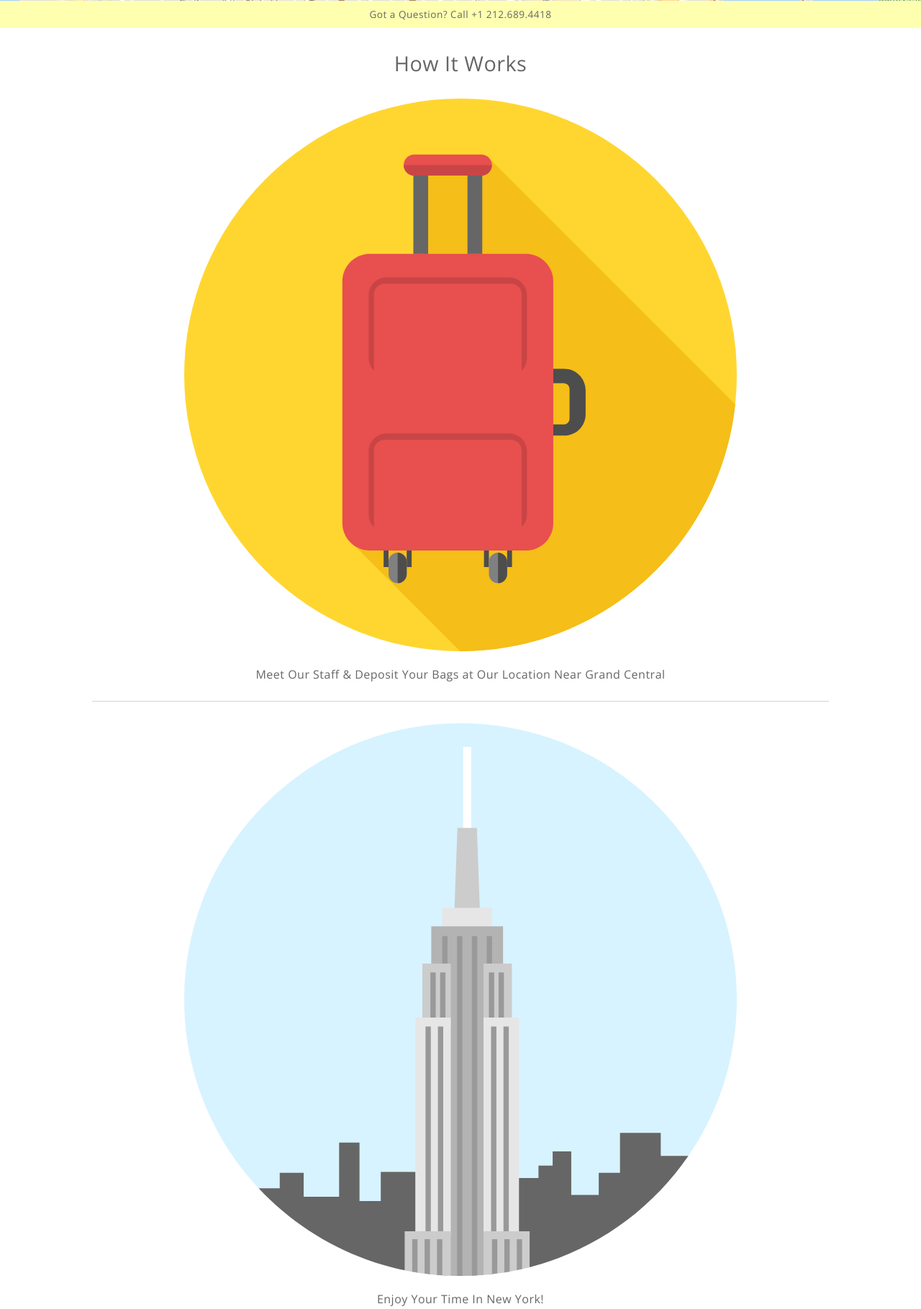
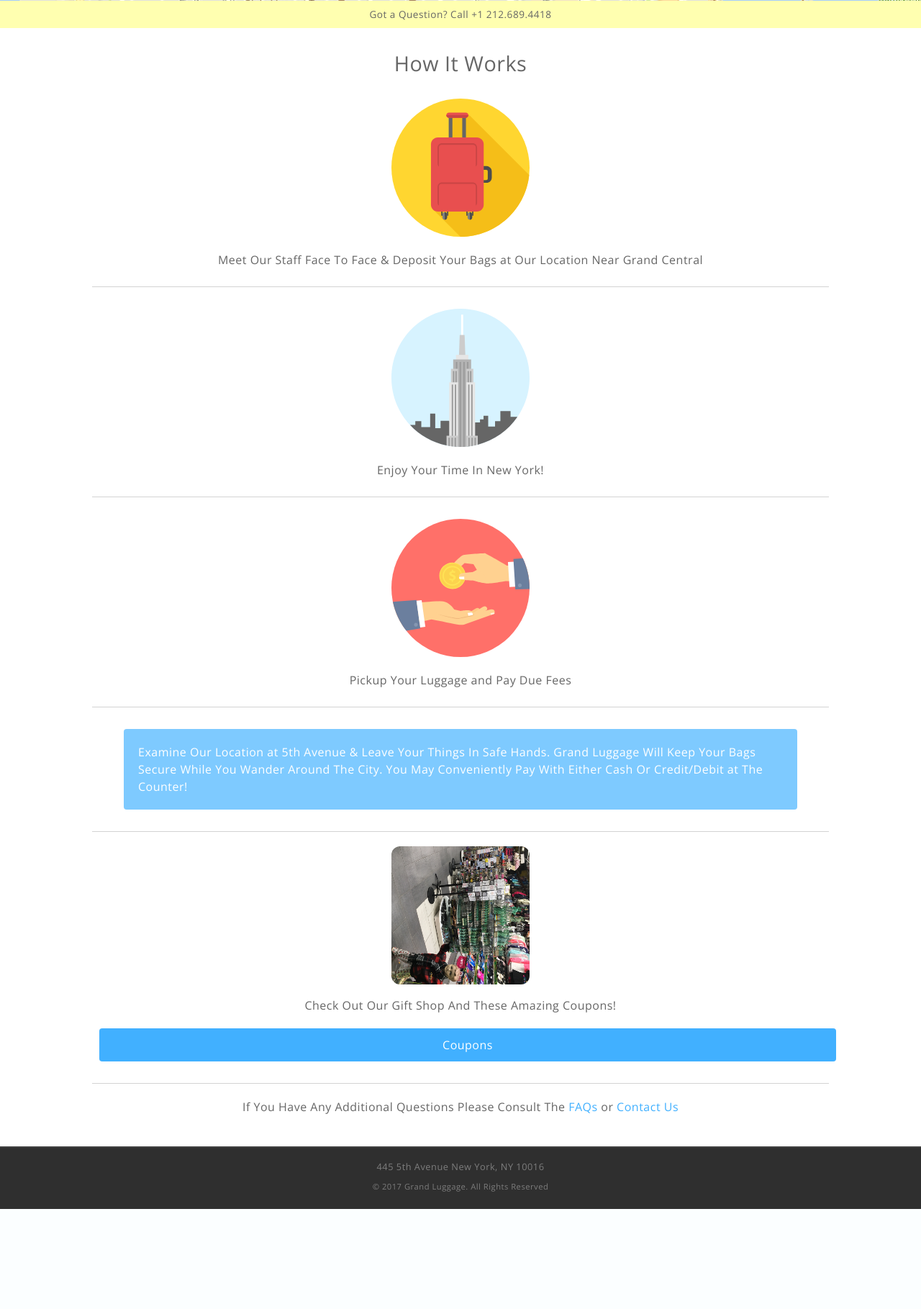
Before and after one commit to M-Yusuf/grandCentralStorage, a Flask app: page / in a window 1280 px wide. Shown: the part 529-2348 px from the top of the page at 72% size. After the commit the page ends 2209 px from the top, so only its background shows below. Run offline with Flask 2, Linux system fonts and the light colour scheme; some libraries are stand-ins or nearby versions.

Commit message:
Additions

```diff
--- a/app.py
+++ b/app.py
@@ -17,6 +17,10 @@ def pricing():
 def location():
     return render_template("location.html")
 
+@app.route("/coupons")
+def coupons():
+    return render_template("coupons.html")
+
 @app.route("/faqs")
 def faqs():
     return render_template("faqs.html")
@@ -35,3 +39,12 @@ def page_not_found(e):
 
 if __name__ == "__main__":
     app.run(debug=True,host='0.0.0.0', port=4000)
+
+# Shwartz Storage
+# Faqs
+# Location
+# Pricing
+# Responsive
+# Wording
+# Header
+# Footer
--- a/static/css/main.css
+++ b/static/css/main.css
@@ -70,6 +70,7 @@ input[type="search"]::-webkit-search-results-decoration { display: none; }
   background: #5f97ff;
   width: 100%;
   position: fixed;
+  z-index: 999;
 }
 
 /*___  Banner  ___*/
@@ -321,7 +322,7 @@ input[type="search"]::-webkit-search-results-decoration { display: none; }
 }
 
 .home-content-section-3 div img {
-  width: 60%;
+  width: 192px;
   margin: auto;
 }
 
@@ -349,9 +350,54 @@ input[type="search"]::-webkit-search-results-decoration { display: none; }
   line-height: 1.5;
 }
 
-/*___  Section 5  ___*/
+/*___  Section 6  ___*/
 
 .home-content-section-5 {
+  text-align: center;
+  width: 80%;
+  margin: 30px auto;
+  padding-top: 20px;
+  border-top: 1px solid #d3d3d3;
+}
+
+.home-content-section-5 img {
+  border-radius: 12px;
+  width: 192px;
+  height: 192px;
+  -ms-transform: rotate(90deg); /* IE 9 */
+  -webkit-transform: rotate(90deg); /* Chrome, Safari, Opera */
+  transform: rotate(90deg);
+  margin-bottom: 15px;
+}
+
+.home-content-section-5 p {
+  font-size: 1rem;
+  line-height: 1.5;
+  margin-bottom: 20px;
+}
+
+.home-content-section-5 a {
+  width: 100%;
+  padding: 15px 0;
+  border-radius: 4px;
+  background: #000;
+  display: inline-block;
+  margin: 0 10px;
+  background: #41b0ff;
+  color: #fff;
+}
+
+.home-content-section-5 a:hover {
+  background: #3696da;
+  -webkit-transition: .25s ease-in-out;
+  -moz-transition: .25s ease-in-out;
+  -0-transition: .25s ease-in-out;
+  transition: .25s ease-in-out;
+}
+
+/*___  Section 6  ___*/
+
+.home-content-section-6 {
   text-align: center;
   width: 80%;
   margin: 0 auto 130px auto;
@@ -359,15 +405,15 @@ input[type="search"]::-webkit-search-results-decoration { display: none; }
   border-top: 1px solid #d3d3d3;
 }
 
-.home-content-section-5 p {
+.home-content-section-6 p {
   line-height: 1.5;
 }
 
-.home-content-section-5 a {
+.home-content-section-6 a {
   color: #41b0ff;
 }
 
-.home-content-section-5 a:hover {
+.home-content-section-6 a:hover {
   text-decoration: underline;
   -webkit-transition: .25s ease-in-out;
   -moz-transition: .25s ease-in-out;
@@ -375,7 +421,7 @@ input[type="search"]::-webkit-search-results-decoration { display: none; }
   transition: .25s ease-in-out;
 }
 
-.home-content-section-5 a:active {
+.home-content-section-6 a:active {
   color: #3391d4;
 }
 
--- a/templates/home.html
+++ b/templates/home.html
@@ -25,7 +25,7 @@
   			<div class="home-content-explaination">
   				<div class="home-content-explaination-step-1">
   					<img src="/static/img/luggage.svg" alt="luggage icon">
-  					<p>Meet Our Staff &amp;  Deposit Your Bags at Our Location Near Grand Central</p>
+  					<p>Meet Our Staff Face To Face &amp; Deposit Your Bags at Our Location Near Grand Central</p>
   				</div>
   				<div class="home-content-explaination-step-2">
   					<img src="/static/img/empire.svg" alt="empire state building icon">
@@ -38,9 +38,14 @@
   			</div>
   		</div>
   		<div class="home-content-section-4">
-  			<p>Grand Luggage Will Keep Your Bags Safe While You Wander Around The City. You May Conveniently Pay With Either Cash Or Credit/Debit at The Counter!</p>
+  			<p>Examine Our Location at 5th Avenue &amp; Leave Your Things In Safe Hands. Grand Luggage Will Keep Your Bags Secure While You Wander Around The City. You May Conveniently Pay With Either Cash Or Credit/Debit at The Counter!</p>
   		</div>
-  		<div class="home-content-section-5">
+      <div class="home-content-section-5">
+        <img src="/static/img/store.jpg">
+        <p>Check Out Our Gift Shop And These Amazing Coupons!</p>
+        <a href="/coupons">Coupons</a>
+      </div>
+  		<div class="home-content-section-6">
   			<p>If You Have Any Additional Questions Please Consult The <a href="/faqs">FAQs</a> or <a href="/contact">Contact Us</a></p>
   		</div>
   	</div>
--- a/templates/layout.html
+++ b/templates/layout.html
@@ -30,6 +30,7 @@
           <div class="full-header-left">
             <a href="/location">LOCATION</a>
             <a href="/pricing">PRICING</a>
+            <a href="/coupons">COUPONS</a>
             <a href="/faqs">FAQs</a>
             <a href="/contact">CONTACT</a>
           </div>
@@ -40,6 +41,7 @@
           <a href="/">Home</a>
           <a href="/location">Location</a>
           <a href="/pricing">Pricing</a>
+          <a href="/coupons">Coupons</a>
           <a href="/about">About</a>
           <a href="/faqs">FAQs</a>
           <a href="/terms">Terms</a>
@@ -57,6 +59,7 @@
           <a href="/about">About</a>
           <a href="/location">Location</a>
           <a href="/pricing">Pricing</a>
+          <a href="/coupons">Coupons</a>
           <a href="/faqs">FAQs</a>
           <a href="/terms">Terms</a>
           <a href="/contact">Contact</a>
```
Also changed, not shown: templates/coupons.html (added, +20 -0 lines), static/img/store.jpg (added).
